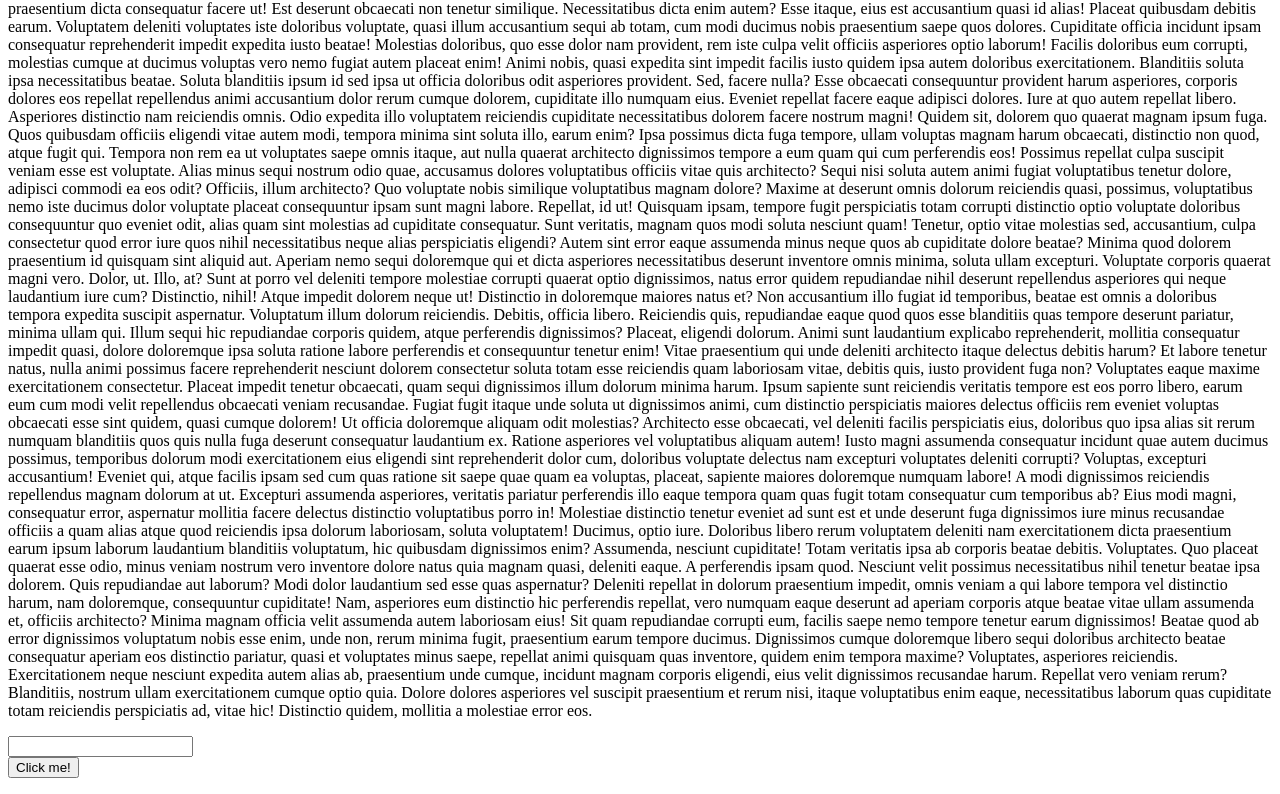
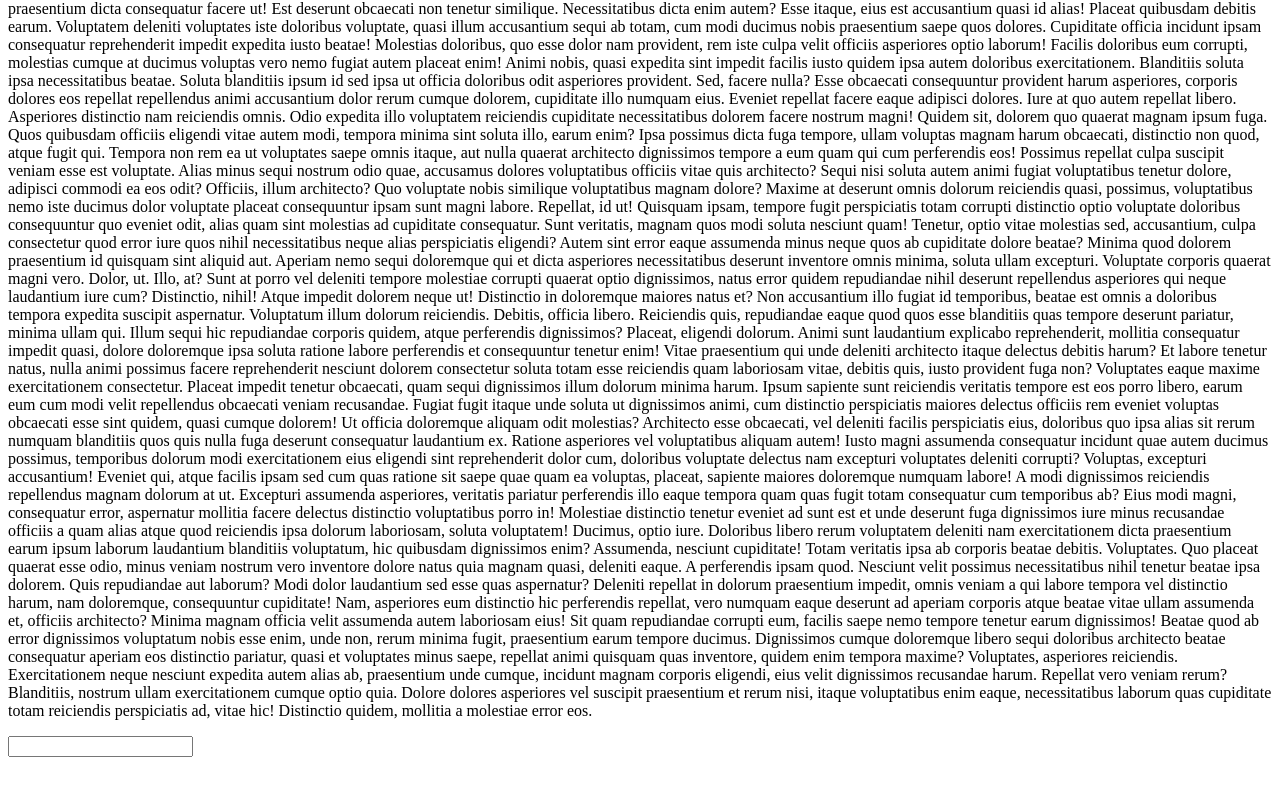
Before and after one commit to SumitKundu102022/localRepo, a plain HTML site: page index.html in a window 1280 px wide. Shown: the part 3662-4456 px from the top of the page. After the commit the page ends 4427 px from the top, so only its background shows below. Drawn offline with Linux system fonts and the light colour scheme.

Commit message:
Remove button

```diff
--- a/index.html
+++ b/index.html
@@ -207,7 +207,7 @@
     Dignissimos cumque doloremque libero sequi doloribus architecto beatae consequatur aperiam eos distinctio pariatur, quasi et voluptates minus saepe, repellat animi quisquam quas inventore, quidem enim tempora maxime? Voluptates, asperiores reiciendis.
     Exercitationem neque nesciunt expedita autem alias ab, praesentium unde cumque, incidunt magnam corporis eligendi, eius velit dignissimos recusandae harum. Repellat vero veniam rerum? Blanditiis, nostrum ullam exercitationem cumque optio quia.
     Dolore dolores asperiores vel suscipit praesentium et rerum nisi, itaque voluptatibus enim eaque, necessitatibus laborum quas cupiditate totam reiciendis perspiciatis ad, vitae hic! Distinctio quidem, mollitia a molestiae error eos.<form><input type="text"></form>
-    <button>Click me!</button></p>
+
 
   </body>
 </html>
```
